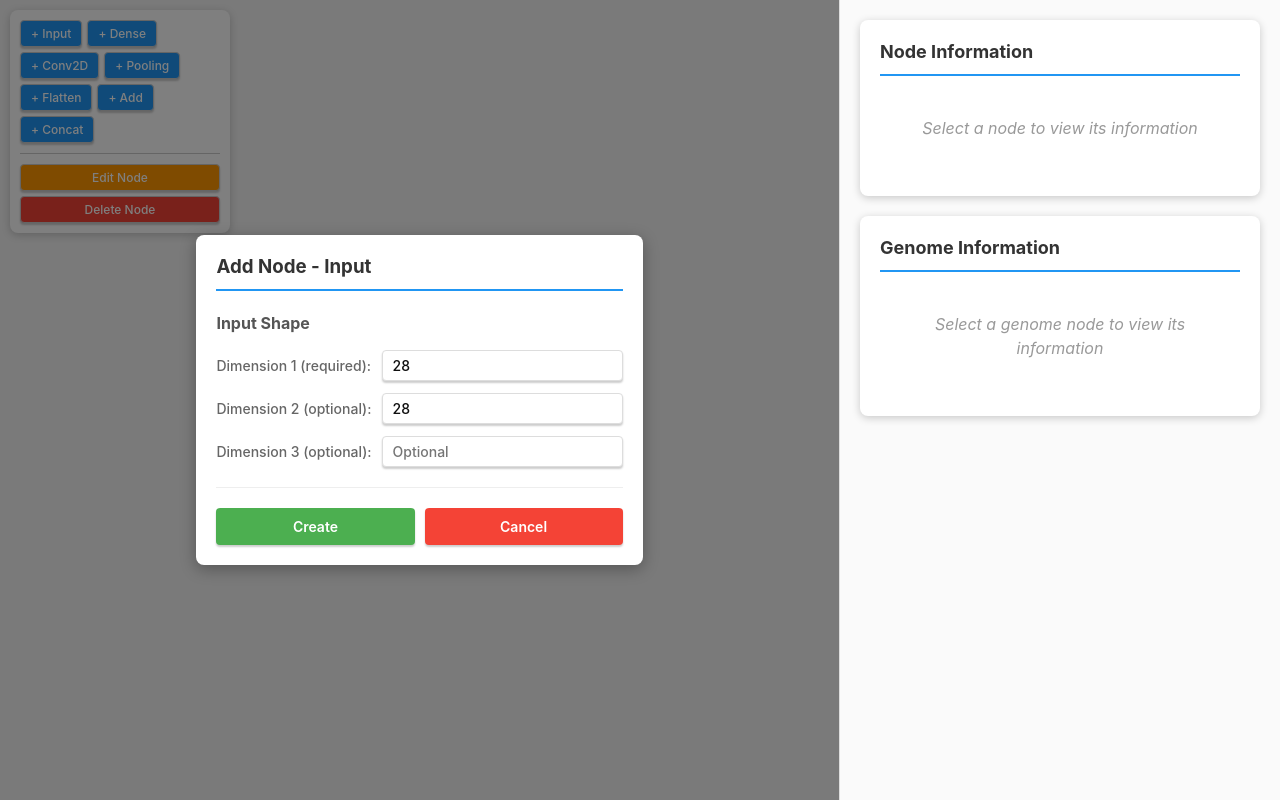
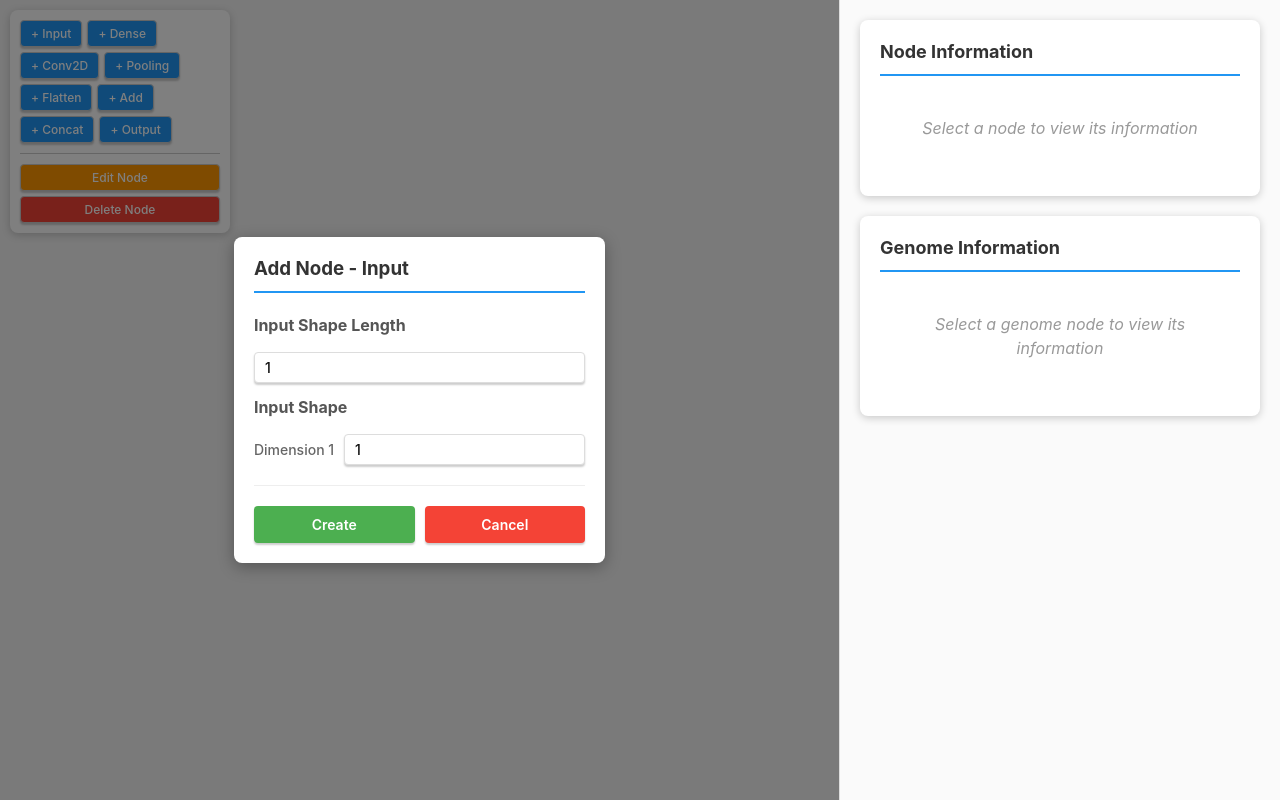
Before and after one commit to chernyaevantont-tech/neural-evo-tauri-app, a React (Vite) app: page / in a window 1280 px wide. Both pictures are taken after a click on the button "+ Input". Built offline with nearby package versions, Linux system fonts and the light colour scheme.

Commit message:
output node added

```diff
--- a/src/components/NetworkEditor.tsx
+++ b/src/components/NetworkEditor.tsx
@@ -144,7 +144,6 @@ export const NetworkEditor: React.FC<NetworkEditorProps> = ({ onNodeSelect, onGe
                     position: pos,
                     type: configNodeType!,
                     genomeId: null,
-                    isOutput: false,
                 };
 
                 return new Map(prev).set(id, visualNode);
@@ -415,6 +414,7 @@ export const NetworkEditor: React.FC<NetworkEditorProps> = ({ onNodeSelect, onGe
                     <button onClick={() => addNode("Flatten")} style={buttonStyle}>+ Flatten</button>
                     <button onClick={() => addNode('Add')} style={buttonStyle}>+ Add</button>
                     <button onClick={() => addNode('Concat2D')} style={buttonStyle}>+ Concat</button>
+                    <button onClick={() => addNode('Output')} style={buttonStyle}>+ Output</button>
                 </div>
                 <div style={{ marginTop: '10px', paddingTop: '10px', borderTop: '1px solid #ccc' }}>
                     <button
--- a/src/components/NodeConfigPanel.tsx
+++ b/src/components/NodeConfigPanel.tsx
@@ -8,6 +8,7 @@ import { AddNode } from '../evo/nodes/merge/add_node';
 import { Concat2DNode } from '../evo/nodes/merge/concatinate_2d_node';
 import { ActivationFunction, KernelSize, PoolType } from '../evo/nodes/types';
 import { FlattenNode } from '../evo/nodes/layers/flatten_node';
+import { OutputNode } from '../evo/nodes/layers/output_node';
 
 interface NodeConfigPanelProps {
   nodeType: string;
@@ -23,9 +24,8 @@ export const NodeConfigPanel: React.FC<NodeConfigPanelProps> = ({
   onCancel,
 }) => {
   // InputNode parameters
-  const [d1, setD1] = useState<number>(28);
-  const [d2, setD2] = useState<number | undefined>(28);
-  const [d3, setD3] = useState<number | undefined>(undefined);
+  const [inputShapeLength, setInputShapeLength] = useState<number>(1);
+  const [inputShape, setInputShape] = useState<number[]>([1]);
 
   // DenseNode parameters
   const [units, setUnits] = useState<number>(128);
@@ -48,6 +48,10 @@ export const NodeConfigPanel: React.FC<NodeConfigPanelProps> = ({
   const [poolStride, setPoolStride] = useState<number>(2);
   const [poolPadding, setPoolPadding] = useState<number>(0);
 
+  //OutputNode parameters
+  const [outputShapeLength, setOutputShapeLength] = useState<number>(1);
+  const [outputShape, setOutputShape] = useState<number[]>([1]);
+
   useEffect(() => {
     if (existingNode) {
       loadNodeParameters(existingNode);
@@ -60,9 +64,8 @@ export const NodeConfigPanel: React.FC<NodeConfigPanelProps> = ({
 
     if (node instanceof InputNode) {
       const shape = params.output_shape;
-      setD1(shape[0]);
-      setD2(shape[1]);
-      setD3(shape[2]);
+      setInputShapeLength(shape.length);
+      setInputShape(shape);
     } else if (node instanceof DenseNode) {
       setUnits(params.units);
       setActivation(params.activation);
@@ -90,7 +93,7 @@ export const NodeConfigPanel: React.FC<NodeConfigPanelProps> = ({
 
       switch (nodeType) {
         case 'Input':
-          newNode = new InputNode(d1, d2, d3);
+          newNode = new InputNode(inputShape);
           break;
         case 'Dense':
           newNode = new DenseNode(units, activation, useBias);
@@ -112,6 +115,9 @@ export const NodeConfigPanel: React.FC<NodeConfigPanelProps> = ({
         case 'Concat2D':
           newNode = new Concat2DNode();
           break;
+        case 'Output':
+          newNode = new OutputNode(outputShape);
+          break;
         default:
           throw new Error(`Unknown node type: ${nodeType}`);
       }
@@ -124,38 +130,86 @@ export const NodeConfigPanel: React.FC<NodeConfigPanelProps> = ({
 
   const renderInputNodeConfig = () => (
     <div className="config-section">
-      <h4>Input Shape</h4>
-      <div className="config-row">
-        <label>Dimension 1 (required):</label>
+      <h4>Input Shape Length</h4>
+      <div className='config-row'>
         <input
           type="number"
-          value={d1}
-          onChange={(e) => setD1(parseInt(e.target.value) || 0)}
+          value={inputShapeLength}
+          onChange={(e) => {
+            const newInputShapeLength = parseInt(e.target.value) || 0
+            setInputShapeLength(newInputShapeLength);
+            const minShapeLength = Math.min(newInputShapeLength, inputShape.length);
+            const newInputShape = new Array(newInputShapeLength).fill(1, minShapeLength);
+            for (let i = 0; i < minShapeLength; i++) {
+              newInputShape[i] = inputShape[i];
+            }
+            setInputShape(newInputShape);
+          }
+          }
           min="1"
         />
       </div>
+      <h4>Input Shape</h4>
+      {inputShape.map((d, i) => {
+        return (
           <div className="config-row">
-        <label>Dimension 2 (optional):</label>
+            <label>Dimension {i + 1}</label>
             <input
               type="number"
-          value={d2 || ''}
-          onChange={(e) => setD2(e.target.value ? parseInt(e.target.value) : undefined)}
+              value={d}
+              onChange={(e) => {
+                const newInputShape = [...inputShape];
+                newInputShape.splice(i, 1, parseInt(e.target.value) || 1);
+                setInputShape(newInputShape)
+              }}
               min="1"
-          placeholder="Optional"
+            />
+          </div>)
+      })}
+    </div>
+  );
+
+  const renderOutputNodeConfig = () => (
+    <div className='config-selection'>
+      <h4>Output Shape Length</h4>
+      <div className='config-row'>
+        <input
+          type="number"
+          value={outputShapeLength}
+          onChange={(e) => {
+            const newOutputShapeLength = parseInt(e.target.value) || 0
+            setOutputShapeLength(newOutputShapeLength);
+            const minShapeLength = Math.min(newOutputShapeLength, outputShape.length);
+            const newOutputShape = new Array(newOutputShapeLength).fill(1, minShapeLength);
+            for (let i = 0; i < minShapeLength; i++) {
+              newOutputShape[i] = outputShape[i];
+            }
+            console.log(newOutputShape);
+            setOutputShape(newOutputShape);
+          }
+          }
+          min="1"
         />
       </div>
+      <h4>Output Shape</h4>
+      {outputShape.map((d, i) => {
+        return (
           <div className="config-row">
-        <label>Dimension 3 (optional):</label>
+            <label>Dimension {i + 1}</label>
             <input
               type="number"
-          value={d3 || ''}
-          onChange={(e) => setD3(e.target.value ? parseInt(e.target.value) : undefined)}
+              value={d}
+              onChange={(e) => {
+                const newOutputShape = [...outputShape];
+                newOutputShape.splice(i, 1, parseInt(e.target.value) || 1);
+                setOutputShape(newOutputShape)
+              }}
               min="1"
-          placeholder="Optional"
             />
+          </div>)
+      })}
     </div>
-    </div>
-  );
+  )
 
   const renderDenseNodeConfig = () => (
     <div className="config-section">
@@ -329,6 +383,7 @@ export const NodeConfigPanel: React.FC<NodeConfigPanelProps> = ({
       {nodeType === 'Pooling' && renderPoolingNodeConfig()}
       {(nodeType === 'Add' || nodeType === 'Concat2D') && renderMergeNodeConfig()}
       {nodeType === 'Flatten' && renderFlattenNodeConfig()}
+      {nodeType === 'Output' && renderOutputNodeConfig()}
 
       <div className="config-buttons">
         <button onClick={handleSave} className="btn-save">
--- a/src/components/NodeRenderer.tsx
+++ b/src/components/NodeRenderer.tsx
@@ -17,6 +17,7 @@ const getNodeColor = (type: NodeType): string => {
         case "Flatten": return '#43672e'
         case 'Add': return '#F44336';
         case 'Concat2D': return '#E91E63';
+        case 'Output': return '#ff0000'
         default: return '#757575';
     }
 };
--- a/src/components/types.ts
+++ b/src/components/types.ts
@@ -12,7 +12,6 @@ export type VisualNode = {
     position: Position;
     type: NodeType;
     genomeId: string | null;
-    isOutput: boolean;
 };
 
 export type VisualGenome = {
@@ -22,7 +21,6 @@ export type VisualGenome = {
 
 export type NewNodeDto = {
     node: BaseNode;
-    isOutput: boolean;
 }
 
 export type Connection = {
@@ -38,7 +36,8 @@ export type NodeType =
     | "Pooling"
     | "Flatten"
     | "Add"
-    | "Concat2D";
+    | "Concat2D"
+    | "Output";
 
 export type NodeConfig = {
     type: NodeType;
--- a/src/evo/nodes/layers/input_node.ts
+++ b/src/evo/nodes/layers/input_node.ts
@@ -2,14 +2,9 @@ import { BaseNode, ResourceCriteria } from "../base_node";
 
 export class InputNode extends BaseNode{
 
-    constructor (d1: number, d2?: number, d3?: number) {
+    constructor (outputShape: number[]) {
         super()
-        if (!(Number.isInteger(d1) && (Number.isInteger(d2) || d2 == undefined) && (Number.isInteger(d3)  || d2 == undefined))) {
-            throw new Error("Input shape values must be integers")
-        }
-        this.outputShape = [d1]
-        if (d2) this.outputShape.push(d2);
-        if (d3) this.outputShape.push(d3);
+        this.outputShape = outputShape
     }
 
     protected CalculateOutputShape(): void {}
--- /dev/null
+++ b/src/evo/nodes/layers/output_node.ts
@@ -0,0 +1,34 @@
+import { BaseNode, ResourceCriteria } from "../base_node";
+
+export class OutputNode extends BaseNode {
+    constructor(inputShape: Array<number>) {
+        super();
+        this.inputShape = inputShape;
+    }
+
+    protected CalculateOutputShape(): void {}
+
+    GetInfo(): String {
+        return JSON.stringify({
+            node: "Output",
+            params: {
+                input_shape: this.inputShape
+            }
+        })
+    }
+
+    GetResources(dtype: number): ResourceCriteria {
+        return {flash: 0, ram: 0, macs: 0}
+    }
+
+    protected Mutate(mutation_options: Map<string, number>): void {}
+
+    CheckCompability(node: BaseNode): Boolean {
+        return node.GetOutputShape() == this.inputShape
+    }
+
+    protected AddPrev(node: BaseNode): void {
+        this.previous.push(node)
+    }
+
+}
```
Also changed, not shown: src/examples/simple_cnn.ts (deleted, +0 -58 lines). Lines whose indentation alone changed are shown as unchanged.
